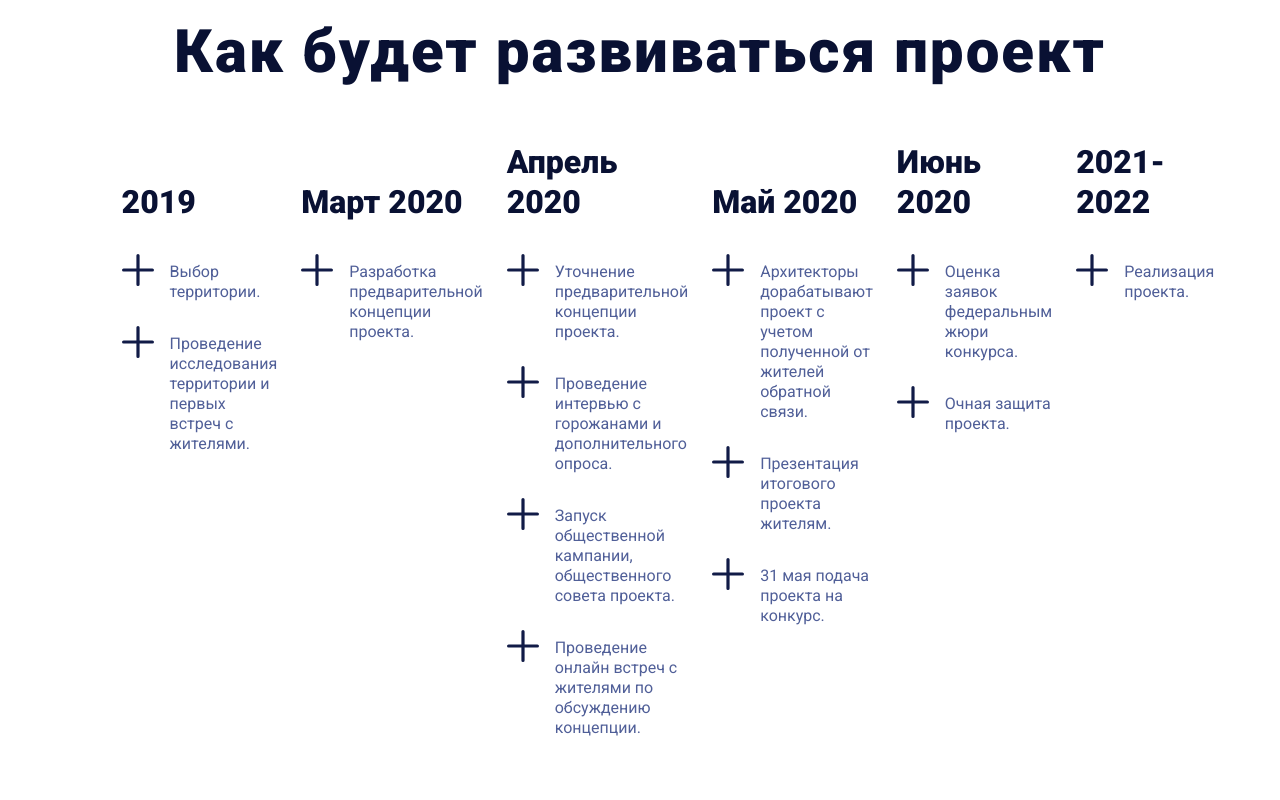
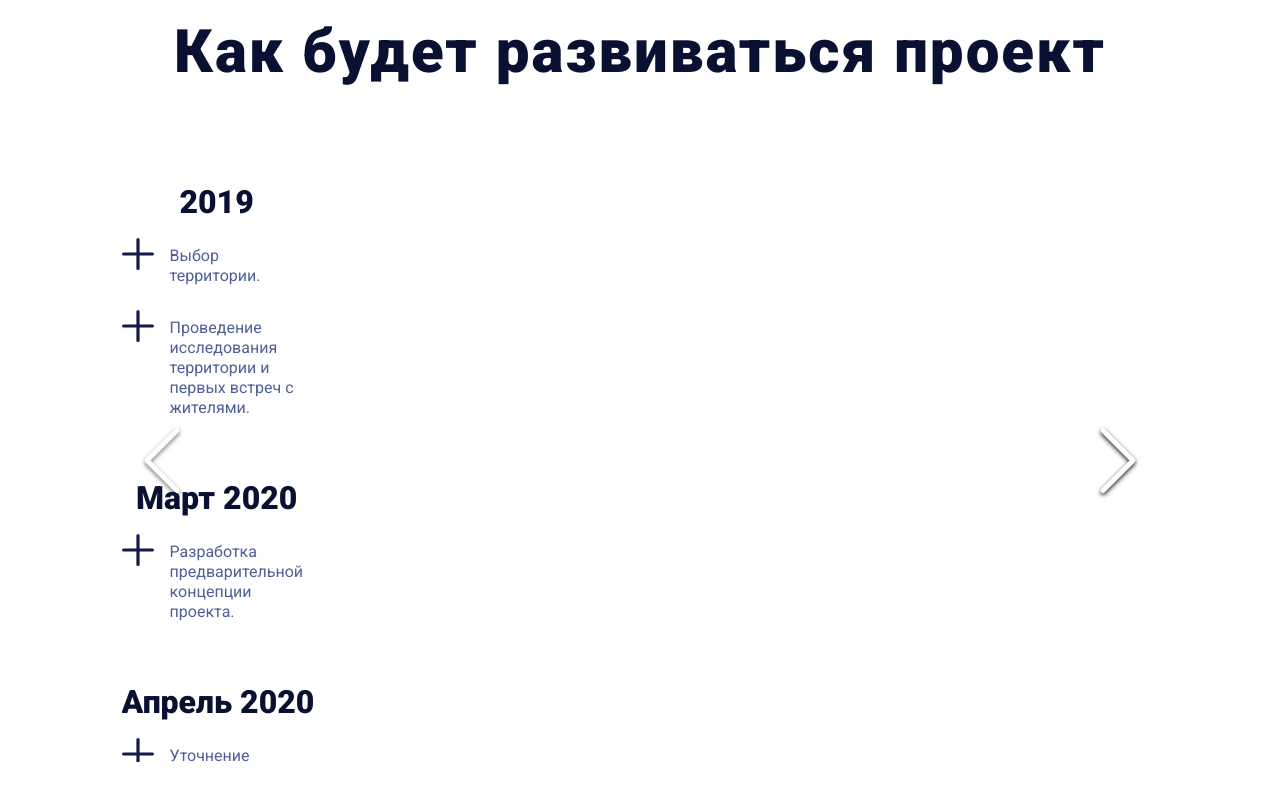
Before and after one commit to designunit/bereguray, a Next.js app: page / in a window 1280 px wide. Shown: the part 1680-2480 px from the top of the page. Built offline with nearby package versions, Linux system fonts and the light colour scheme.

Commit message:
plusiki test

```diff
--- a/package.json
+++ b/package.json
@@ -21,6 +21,7 @@
         "react-burger-menu": "^2.6.13",
         "react-dom": "16.13.1",
         "react-hook-form": "^5.6.0",
+        "react-image-gallery": "^1.0.7",
         "react-modal": "^3.11.2",
         "react-scroll-parallax": "^2.3.2",
         "react-use": "^14.1.1"
@@ -29,6 +30,7 @@
         "@types/classnames": "^2.2.10",
         "@types/node": "^13.11.0",
         "@types/react": "^16.9.32",
+        "@types/react-image-gallery": "^0.9.3",
         "@types/react-modal": "^3.10.5",
         "typescript": "^3.8.3"
     }
--- a/src/components/Step/index.tsx
+++ b/src/components/Step/index.tsx
@@ -11,8 +11,6 @@ export const Step: React.SFC<StepProps> = props => (
                 {props.title}
             </h3>
         </div>
-        <p>
-            {props.children}
-        </p>
+        {props.children}
     </div>
 )
--- a/src/components/Step/styles.module.css
+++ b/src/components/Step/styles.module.css
@@ -5,7 +5,7 @@
     /* align-items: center; */
 
     width: 190px;
-    margin-right: 24px;
+    margin-right: 48px;
 }
 
 .step ul {
@@ -19,6 +19,9 @@
     position: relative;
     padding: 8px 0px 8px 48px;
     margin: 0px 0px 16px;
+
+    white-space: pre-wrap;
+    text-align: start;
 }
 
 .step ul li:before {
@@ -47,9 +50,3 @@
 
     white-space: nowrap;
 }
-
-@media screen and (max-width: 1280px) {  /* ! 1280 ! */
-    .head h3 {
-        white-space: normal;
-    }
-}
--- a/src/components/Steps/index.tsx
+++ b/src/components/Steps/index.tsx
@@ -1,7 +1,29 @@
 import s from './styles.module.css'
+import ImageGallery from 'react-image-gallery'
+import { ReactNode } from 'react'
 
 export const Steps: React.SFC = props => (
     <div className={s.container}>
-        {props.children}
+        <ImageGallery
+            additionalClass={s.galleryContainer}
+            items={[
+                {
+                    renderItem: item => (props.children as ReactNode[]).filter((x,i) => i < 3),
+                    originalClass: s.test,
+                },
+                {
+                    renderItem: item => (props.children as ReactNode[]).filter((x,i) => i >= 3),
+                    originalClass: s.test,
+                },
+            ]}
+
+            showFullscreenButton={false}
+            showPlayButton={false}
+            showThumbnails={false}
+            infinite={false}
+        />
+        <span className={s.noGallery}>
+            {props.children}
+        </span>
     </div>
 )
--- a/src/components/Steps/styles.module.css
+++ b/src/components/Steps/styles.module.css
@@ -1,14 +1,44 @@
 .container {
-    display: flex;
-    justify-content: flex-start;
-
     width: 100%;
     padding: 0 5%;
     padding-top: 32px;
 }
 
-@media screen and (max-width : 480px) {
-    .container {
-        flex-wrap: wrap;
+.galleryContainer {
+    width: 100%;
+    display: none;
+}
+
+.test {
+    width: 100%;
+    display: flex;
+    justify-content: center;
+
+    height: 600px;
+}
+
+.noGallery {
+    display: flex;
+    justify-content: flex-start;
+}
+
+@media screen and (max-width : 1280px) {
+    .noGallery {
+        display: none;
+    }
+    .galleryContainer {
+        display: block;
     }
 }
+
+@media screen and (max-width : 480px) {
+    .noGallery {
+        display: flex;
+    }
+    .galleryContainer {
+        display: none;
+    }
+    .container, .noGallery {
+        overflow-x: scroll;
+    }
+}
--- a/src/pages/_app.tsx
+++ b/src/pages/_app.tsx
@@ -1,5 +1,6 @@
 import 'src/style.css'
 import 'src/style/react-modal.css'
+import "react-image-gallery/styles/css/image-gallery.css"
 
 import Head from 'next/head'
 import { AppType } from 'next/dist/next-server/lib/utils'
```
Also changed, not shown: src/pages/index.tsx (+1 -17 lines), 1 other file (tests, documents, lock files or other folders).
